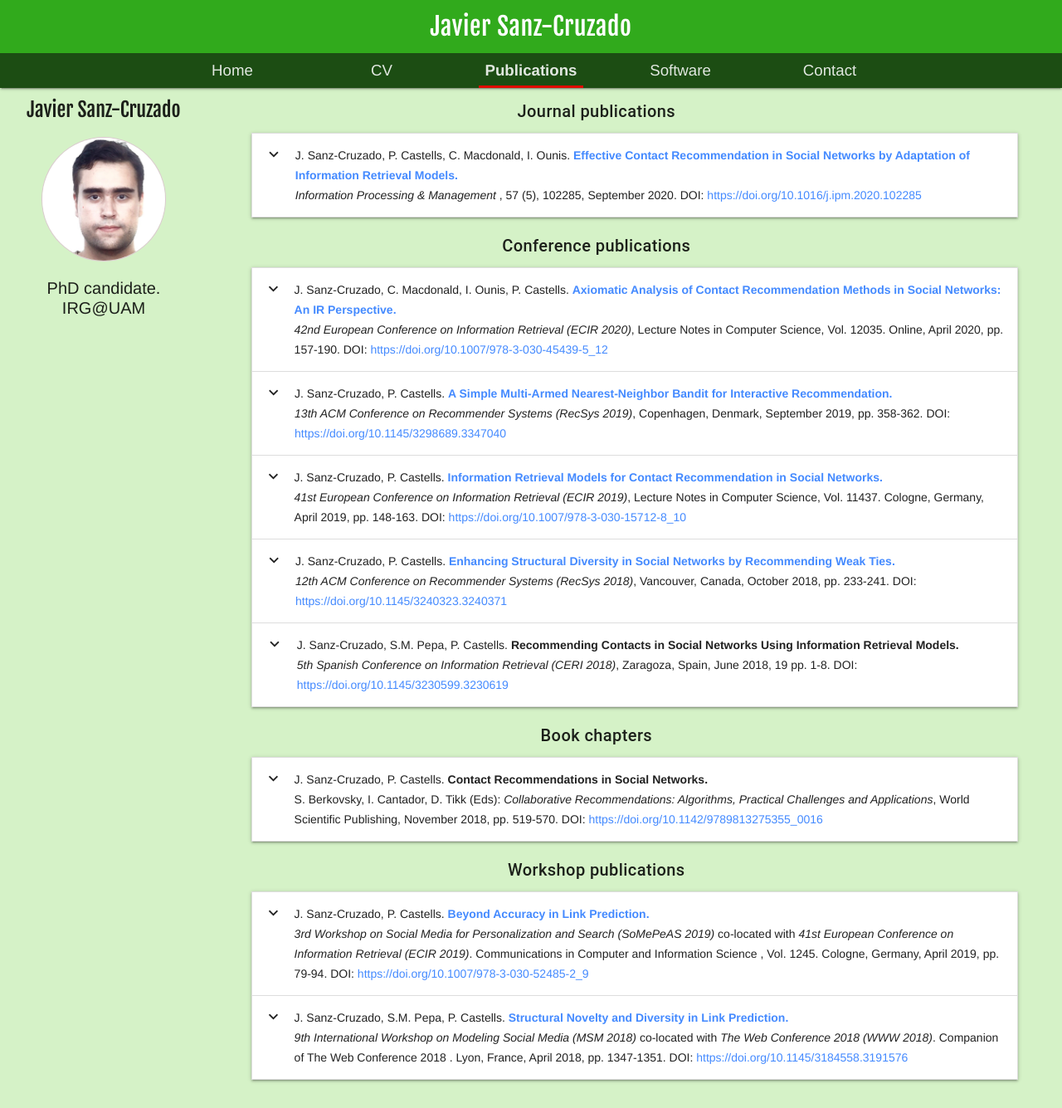
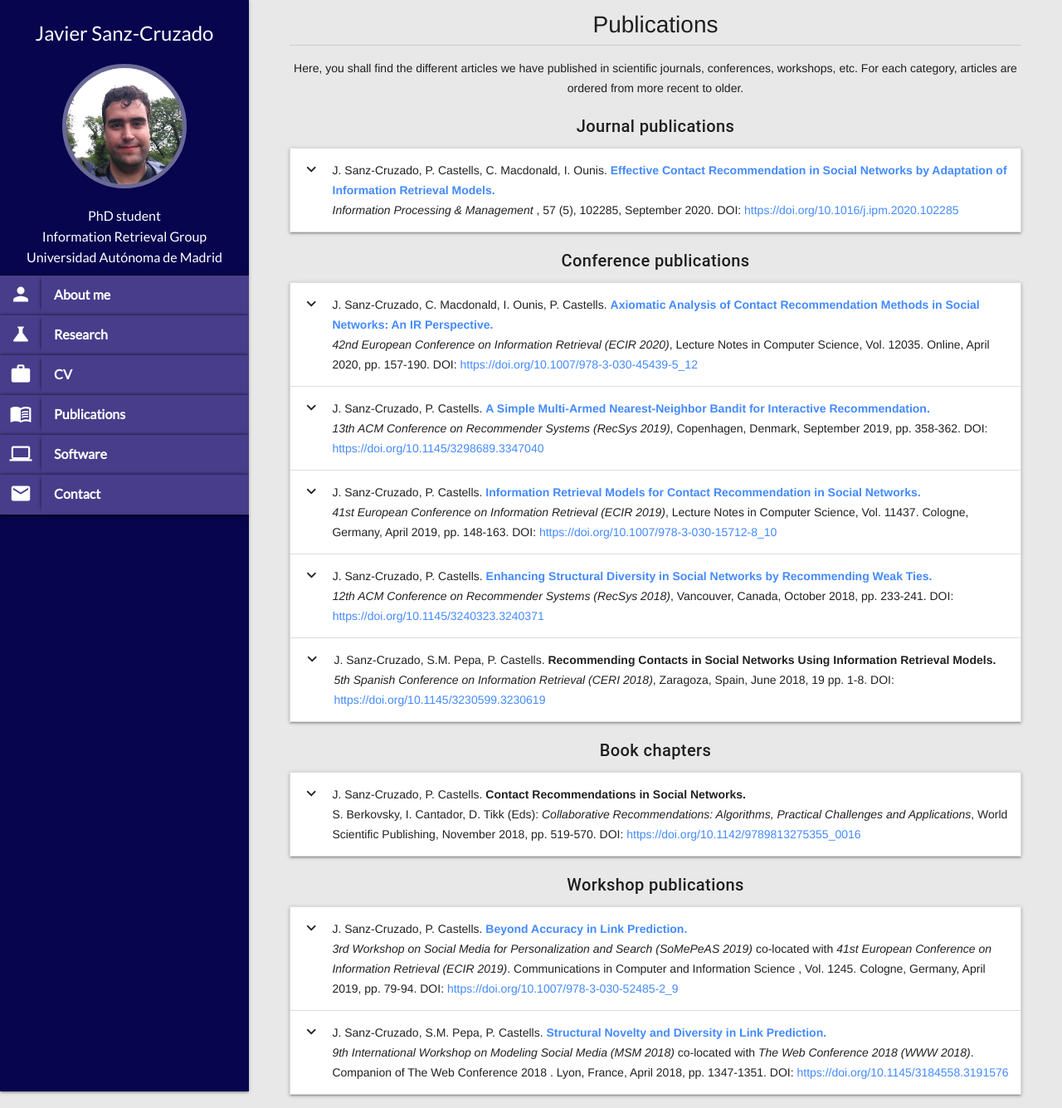
Before and after one commit to JavierSanzCruza/javiersanzcruza.github.io, a Jekyll site: the page built from pubs.md, in a window 1280 px wide. Shown: the whole page at 83% size. Built offline with Jekyll 4.4.1, drawn with Linux system fonts in a browser that asks for light colours; nearby versions of some CDN libraries.

Commit message:
Finished navigation bar
Finished the navigation bar, and the publication page.

```diff
--- a/_data/navigation.yml
+++ b/_data/navigation.yml
@@ -1,10 +1,18 @@
-- name: Home
+- name: About me
   link: /
+  icon: person
+- name: Research
+  link: /research
+  icon: science
 - name: CV
   link: /cv
+  icon: work
 - name: Publications
   link: /pubs
+  icon: menu_book
 - name: Software
   link: /software
+  icon: computer
 - name: Contact
   link: /Contact
+  icon: local_post_office
--- a/_includes/head.html
+++ b/_includes/head.html
@@ -6,7 +6,9 @@
 	<link rel="stylesheet" href="https://code.getmdl.io/1.3.0/material.grey-blue.min.css"/>
 	<link rel="stylesheet" href="/assets/css/styles.css" />
 	<link href="https://fonts.googleapis.com/css?family=Arvo|Fjalla+One" rel="stylesheet">
-
-
+	<link rel="preconnect" href="https://fonts.gstatic.com">
+	<link href="https://fonts.googleapis.com/css2?family=Berkshire+Swash&display=swap" rel="stylesheet">
+	<link href="https://fonts.googleapis.com/css2?family=Lato&display=swap" rel="stylesheet">
+	<link href="https://fonts.googleapis.com/css2?family=Pacifico&display=swap" rel="stylesheet">
 	<title> {{ site.title }}{% if page.title %} - {{ page.title}}{% endif %} </title>
 </head>
--- a/_includes/header.html
+++ b/_includes/header.html
@@ -1,6 +1,5 @@
-<div class="mdl-layout mdl-js-layout mdl-layout--fixed-header">
-  <header class="mdl-layout__header theme-header">
-  	<div class="mdl-layout__header-row">
+  <header>
+  	<!--<div class="mdl-layout__header-row">
   		<span class="mdl-layout__title">{{ site.title }}</span>
   	</div>
     <div class="mdl-layout__header-row mdl-layout--large-screen-only theme-navigation-row">
@@ -16,5 +15,31 @@
 		{% for item in site.data.navigation %}
         <a class="mdl-navigation__link {% if page.title==item.name %} is-active {% endif %}" href="{{item.link}}" style = "color:black;">{{item.name}}</a>
         {% endfor %}
-    </nav>
+    </nav> -->
+
+    <ul class="sidenav sidenav-fixed" id="slide-out" >
+      <li class="profile">
+          <h4 id="profile-text">Javier Sanz-Cruzado</h4>
+          <img id="avatar" src="/assets/img/avatar3.jpg"/>
+          <br/>
+          <span class="profile-text">
+              PhD student <br/>
+              Information Retrieval Group </br>
+              Universidad Autónoma de Madrid
+          </span>
+       </li>
+      {% for item in site.data.navigation %}
+      <li>
+
+        <a href="{{item.link}}">
+          <div class="material-icons">{{item.icon}}</div>
+          <div class="menu-text"><b>{{item.name}}</b></div>
+        </a>
+      </li>
+      {% endfor %}
+    </ul>
+
+    <div class="sidenav-trigger" data-target="slide-out" style="width:100%">
+    <a href="#" data-target="slide-out" class="sidenav-trigger"><i class="material-icons" style="line-height:40px">menu</i></a>
   </div>
+</header>
--- a/_layouts/default.html
+++ b/_layouts/default.html
@@ -2,19 +2,21 @@
 {% include head.html %}
 
 <body>
+
 {% include header.html %}
+<main>
+<div class="main-div">
 
-<div class="main-div">
-	<div class="column left">
+<!--/. Sidebar navigation -->
+	<!-- <div class="column left">
 		<p id="name">Javier Sanz-Cruzado</p>
 		 <img id="avatar" src="/assets/img/avatar2.jpg" alt="Avatar">
 		<p id="descr"> PhD candidate. <br/>
 		IRG@UAM </p>
-	</div>
-	<div class="column right">
+	</div> -->
 		{{ content }}
-	</div>
 </div>
+</main>
 
 {% include footer.html %}
 </body>
--- a/_sass/main.scss
+++ b/_sass/main.scss
@@ -1,6 +1,6 @@
 body
 {
-	background-color: #D5F2C7
+	background-color: #e8e8e8
 }
 
 .theme-header {
@@ -76,6 +76,7 @@ body
 	line-height: 20px;
 	color: black;
 }
+
 .theme-navigation-row .is-active:after {
 	content: "";
 	width: 70%;
@@ -93,12 +94,12 @@ body
   margin-right : auto;
   margin-top : 20px;
   margin-bottom: 0px;
-  padding-top: 80px;
 }
 
 .publications-div {
 	text-align : center;
 	width : 90%;
+	margin: auto;
 }
 
 
@@ -169,7 +170,73 @@ body
   width: 150px;
   margin-bottom: 20px;
   margin-top: 5px;
-  border: 1px solid #f2f3;
+  border: 5px solid rgba(255,255,255,0.4);
+  box-shadow: inset 0 0 0 0 rgba(200,95,66,.4),inset 0 0 0 16px rgba(255,255,255,.6),0 1px 2px rgba(0,0,0,.1);
+  box-sizing: border-box;
+
+}
+
+.profile {
+	margin : auto;
+	text-align : center;
+	font-weight: 400;
+	font-style: normal;
+}
+
+.profile-text {
+	line-height: 25px;
+	padding-left: 10px;
+	padding-right: 10px;
+	display: block;
+	padding-bottom: 10px;
+	font-family: 'Lato', sans-serif;
+	font-size: 16px;
+}
+
+#profile-text {
+	font-family: 'Lato', sans-serif;
+	font-weight: 400;
+	font-size: 28;
+	font-style: normal;
+}
+
+.sidenav {
+	background-color: #08054f;
+	color: white;
+	height: 100%;
+}
+
+ul .collapsible {
+  	width: 72vw;
+  }
+
+.sidenav li > a {
+	box-shadow: 0px 1px 5px black;
+	color: white;
+	font-family: 'Lato', sans-serif;
+	background-color: darkslateblue;
+	padding: 0 0;
+	font-size: 16px;
+}
+
+.sidenav-trigger {
+	display : none;
+}
+
+.sidenav li .material-icons {
+	float:left;
+	line-height: 45px;
+	width: 50px;
+	text-align: center;
+	font-size: 27px;
+}
+
+.menu-text {
+	padding-left: 5%;
+	margin-left: 50px;
+	line-height: 45px;
+	box-shadow: -3px 0 5px -4px black;
+	box-sizing: border-box;
 }
 
 /* Responsive layout - makes the two columns stack on top of each other instead of next to each other */
@@ -183,9 +250,36 @@ body
   	display: none;
   }
 
-  .main-div {
-  	padding-top: 20px;
+  main {
+  	padding-left: 0px;
+  }
+
+  ul .collapsible {
+  	width: 90%;
+  }
+
+  .sidenav-trigger {
+  	display : block;
+  	height : 40px;
+  	line-height: 40px;
+  	background-color:  #08054f;
+  	padding-left: 5px;
+  	color: white;
+  }
+
+  .sidenav-trigger a i .material-icons {
+  	line-height : 40px;
   }
 
 
 }
+
+ header, main, footer {
+      padding-left: 300px;
+    }
+
+    @media only screen and (max-width : 992px) {
+      header, main, footer {
+        padding-left: 0;
+      }
+    }
--- a/assets/js/init.js
+++ b/assets/js/init.js
@@ -1,3 +1,7 @@
 $(document).ready(function(){
     $('.collapsible').collapsible();
   });
+
+$(document).ready(function(){
+    $('.sidenav').sidenav();
+  });
--- a/pubs.md
+++ b/pubs.md
@@ -3,8 +3,11 @@ layout: default
 title: Publications
 ---
 <div class="publications-div">
+<div style="align: left; font-size:28px">Publications</div>
+<hr class="solid">
+<p> Here, you shall find the different articles we have published in scientific journals, conferences, workshops, etc. For each category, articles are ordered from more recent to older.</p>
 <h5>Journal publications</h5>
-<ul class = "collapsible" style="width: 72vw">
+<ul class = "collapsible">
 	{% for pub in site.data.journals %}
     <li>
         <div class = "collapsible-header" style="text-align:left;"><i class="material-icons">expand_more</i>
@@ -59,7 +62,7 @@ title: Publications
     {% endfor %}
 </ul>
 <h5>Conference publications</h5>
-<ul class = "collapsible" style="width: 72vw">
+<ul class = "collapsible">
 	{% for pub in site.data.conferences %}
     <li>
         <div class = "collapsible-header" style="text-align:left"><i class="material-icons">expand_more</i>
@@ -125,7 +128,7 @@ title: Publications
 </ul>
 
 <h5>Book chapters</h5>
-<ul class = "collapsible" style="width: 72vw">
+<ul class = "collapsible">
 	{% for pub in site.data.books %}
     <li>
         <div class = "collapsible-header" style="text-align:left"><i class="material-icons">expand_more</i>
@@ -196,7 +199,7 @@ title: Publications
 
 
 <h5>Workshop publications</h5>
-<ul class = "collapsible" style="width: 72vw">
+<ul class = "collapsible">
 	{% for pub in site.data.workshops %}
     <li>
         <div class = "collapsible-header" style="text-align:left"><i class="material-icons">expand_more</i>
```
Also changed, not shown: assets/img/avatar3.jpg (added).
